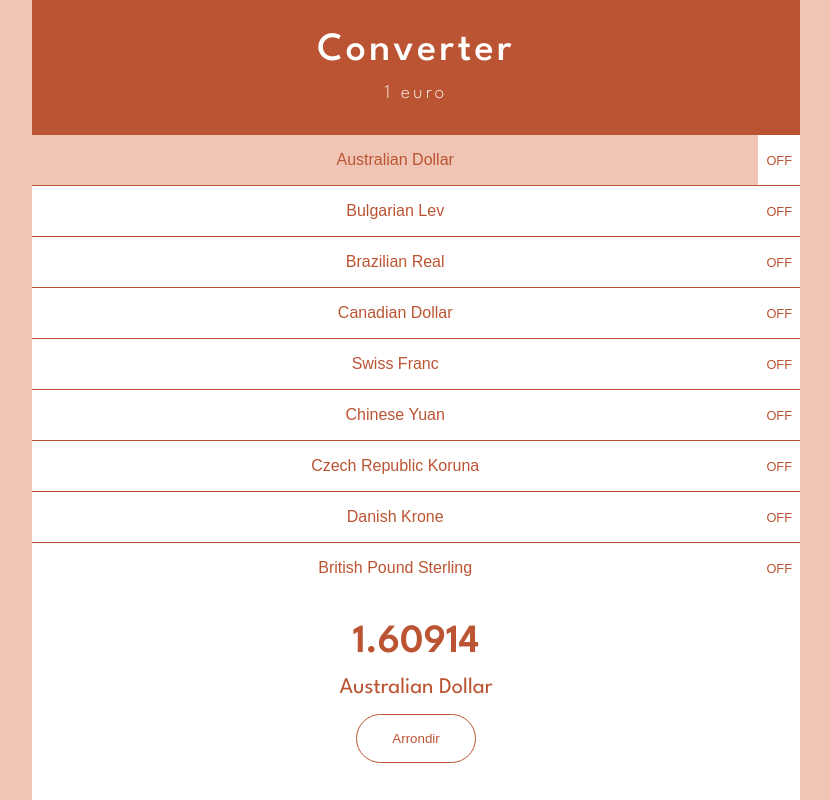
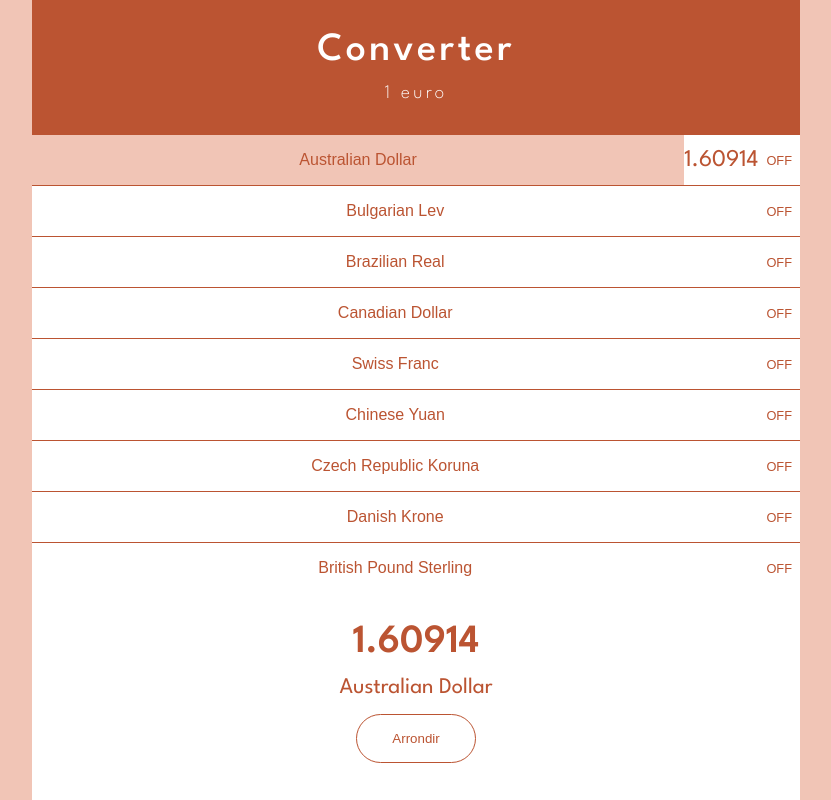
Before and after one commit to O-clock-Dublin/o-converter-challenge-2, a React (Vite) app: page / in a window 1280 px wide. Shown: the whole page, without its empty margins (224-1055 px from the left). Built offline with nearby package versions, Linux system fonts and the light colour scheme.

Commit message:
handleToggleRoundClick

```diff
--- a/src/App.tsx
+++ b/src/App.tsx
@@ -11,6 +11,7 @@ export default function App() {
     // useState on a : const [ ValeurActuelle, modificationDeValeurActuelle ] = useState(valeurDeDépart) ?
     const [currentCurrency, setCurrentCurrency] = useState(currencies[0])
     const [isRounded, setIsRounded] = useState(false);
+	const [roundedMap, setRoundedMap] = useState<Record<string, boolean>>({})
 
     // On crée une fonction pour selectionner la devise souhaitée
     // const handleCurrentCurrencyClick = (currency : ICurrency) => {
@@ -25,6 +26,13 @@ export default function App() {
         setIsRounded(!isRounded)
     }
 
+	function handleToggleRoundClick(currency: ICurrency) {
+        setRoundedMap(prev => ({
+            ...prev,
+            [currency.code]: !prev[currency.code]   // toggle seulement cette devise
+        }));
+    }
+
     console.log(isRounded)
 
 	return (
@@ -35,14 +43,13 @@ export default function App() {
 			</header>
 
 			<ul className="currencies">
-				<Currency currentCurrency={currentCurrency} handleCurrentCurrencyClick={handleCurrentCurrencyClick} isRounded={isRounded} handleRoundClick={handleRoundClick} />
+				<Currency
+				currentCurrency={currentCurrency}
+				handleCurrentCurrencyClick={handleCurrentCurrencyClick}
+				roundedMap={roundedMap}
+				handleToggleRoundClick={handleToggleRoundClick} />
 			</ul>
 
-			{/*<footer className="result">
-				<div className="result__amount">{isRounded ? currentCurrency.rate.toFixed(2) : currentCurrency.rate}</div>
-				<div className="result__currency">{currentCurrency.description}</div>
-				<button onClick={handleRoundClick} type="button" className="result__button" >{isRounded ? "Désarondir" : "Arrondir"}</button>
-			</footer>*/}
 
 			<Footer currentCurrency={currentCurrency} isRounded={isRounded} handleRoundClick={handleRoundClick} />
 		</div>
--- a/src/component/Currency.tsx
+++ b/src/component/Currency.tsx
@@ -1,8 +1,8 @@
 import currencies from "../data/currencies";
 
-export default function Currency( { currentCurrency, handleCurrentCurrencyClick, isRounded, handleRoundClick } : {
+export default function Currency( { currentCurrency, handleCurrentCurrencyClick, roundedMap, handleToggleRoundClick } : {
     currentCurrency: any; handleCurrentCurrencyClick:
-    (currency: any) => void; isRounded: boolean; handleRoundClick:
+    (currency: any) => void; roundedMap: Record<string, boolean>; handleToggleRoundClick:
     (currency: any) => void
 }) {
 	return (
@@ -17,12 +17,14 @@ export default function Currency( { currentCurrency, handleCurrentCurrencyClick,
 					>
 						{currency.description}
 					</button>
+                    {currency === currentCurrency ? <div>{roundedMap[currency.code] ? currency.rate.toFixed(2) : currency.rate}</div> : null}
+
                     <button
                         type="button"
-                        onClick={() => handleRoundClick(currency)}
+                        onClick={() => handleToggleRoundClick(currency)}
                         className= "toggle_button"
                     >
-                        {isRounded ? "ON" : "OFF"}
+                        {roundedMap[currency.code] ? "ON" : "OFF"}
                     </button>
 				</li>
 			)}
```
